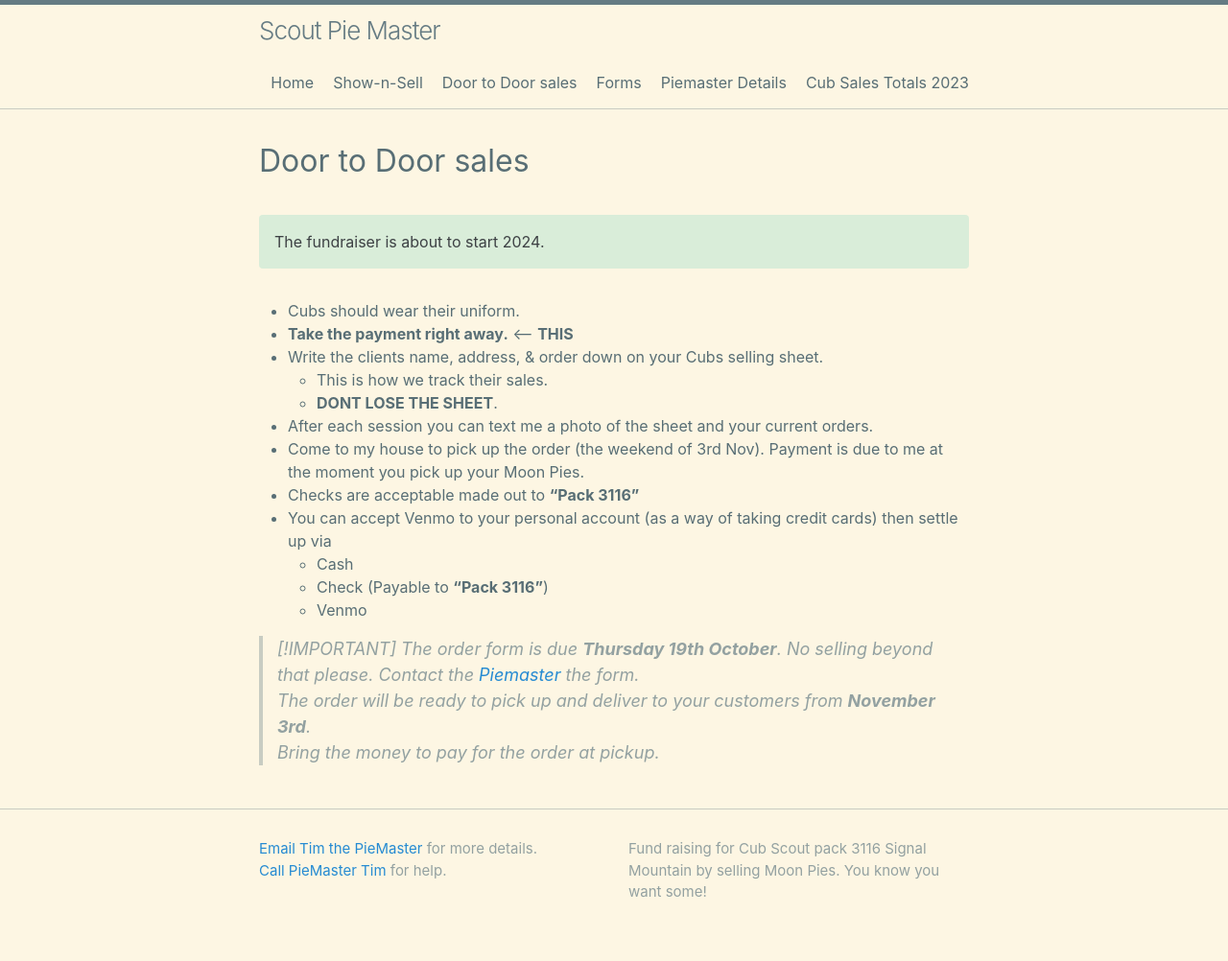
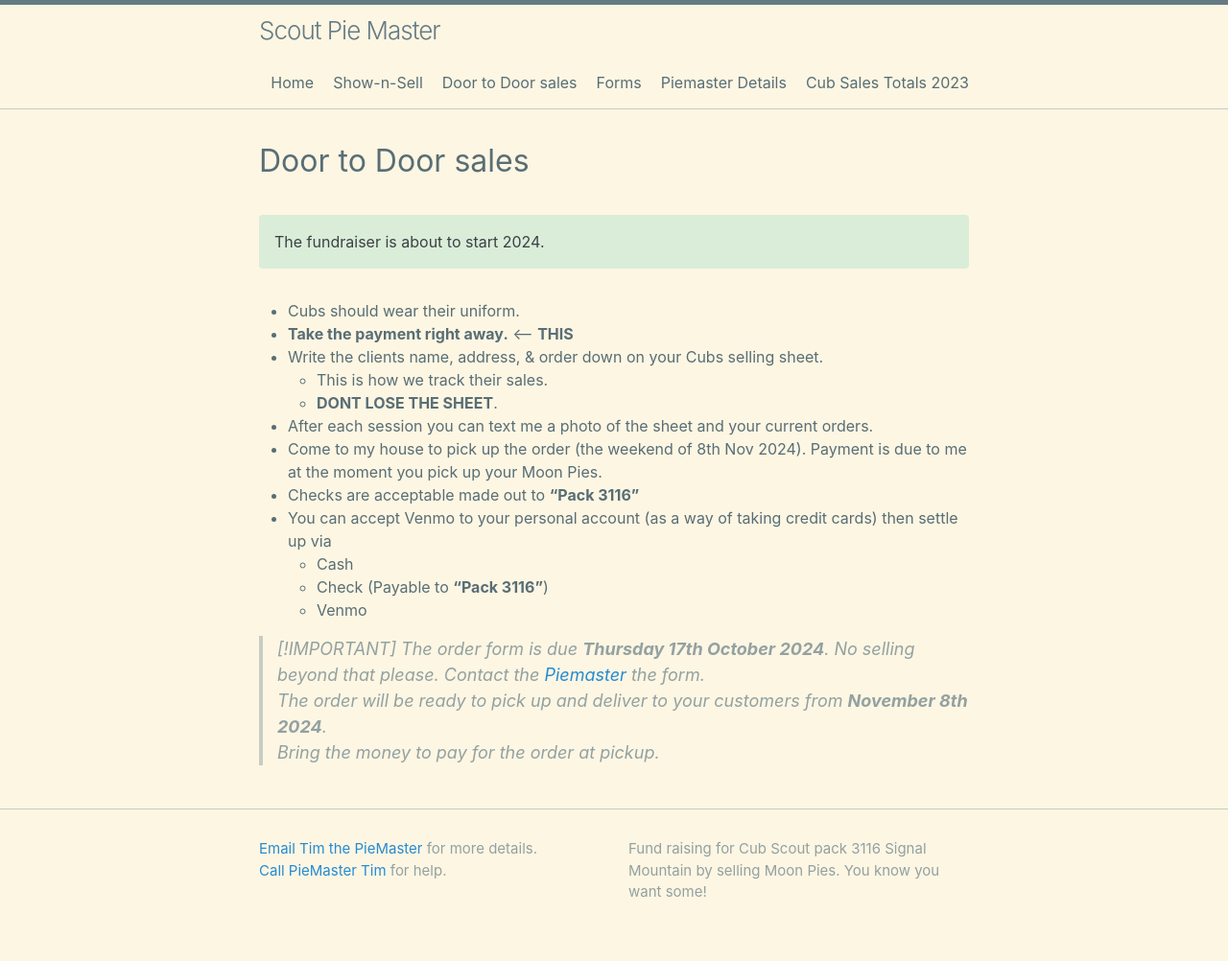
Before and after one commit to CodeJourneymen/scoutpiemaster, a Jekyll site: the page built from doortodoor.md, in a window 1280 px wide. Shown: the whole page at 96% size. Built offline with Jekyll 4.4.1, drawn with Linux system fonts in a browser that asks for light colours.

Commit message:
Update doortodoor.md

```diff
--- a/doortodoor.md
+++ b/doortodoor.md
@@ -15,7 +15,7 @@ The fundraiser is about to start 2024.<br/>
     - This is how we track their sales.
     - **DONT LOSE THE SHEET**.
 - After each session you can text me a photo of the sheet and your current orders.
-- Come to my house to pick up the order (the weekend of 3rd Nov). Payment is due to me at the moment you pick up your Moon Pies.
+- Come to my house to pick up the order (the weekend of 8th Nov 2024). Payment is due to me at the moment you pick up your Moon Pies.
 - Checks are acceptable made out to **"Pack 3116"**
 - You can accept Venmo to your personal account (as a way of taking credit cards) then settle up via
     - Cash
@@ -24,6 +24,6 @@ The fundraiser is about to start 2024.<br/>
 
 
 > [!IMPORTANT]
-> The order form is due **Thursday 19th October**. No selling beyond that please. Contact the [Piemaster](lee@codejourneymen.com) the form.<br/>
-> The order will be ready to pick up and deliver to your customers from **November 3rd**.<br/>
+> The order form is due **Thursday 17th October 2024**. No selling beyond that please. Contact the [Piemaster](/piemaster) the form.<br/>
+> The order will be ready to pick up and deliver to your customers from **November 8th 2024**.<br/>
 > Bring the money to pay for the order at pickup.<br/>
```
